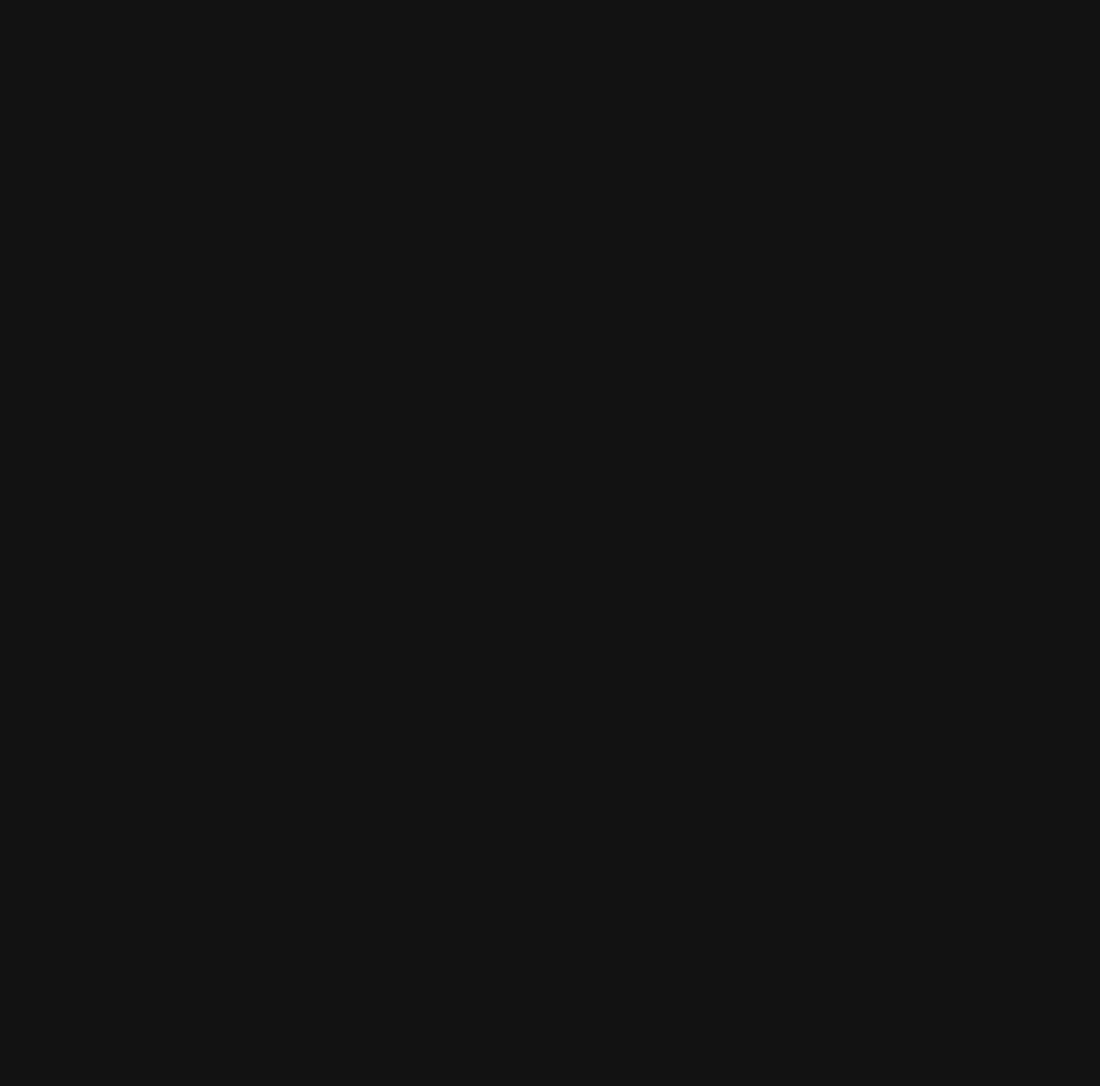
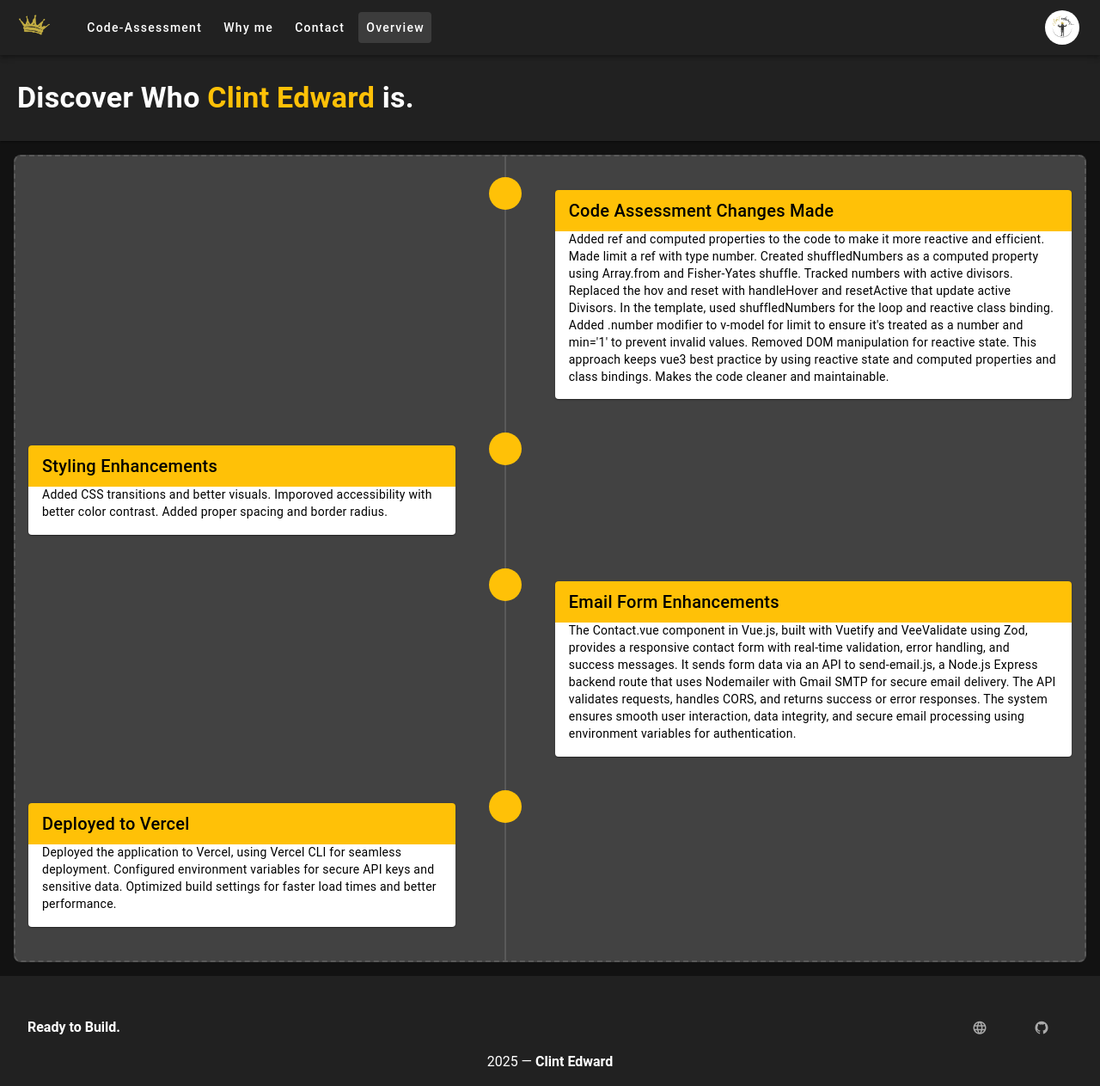
Before and after one commit to oceanpulse/code_assessment, a Vue app: page /overview in a window 1280 px wide. Before the commit this address had no page. Shown: the whole page at 86% size. Before the commit the page ends 800 px from the top, so only its background shows below. Built offline with nearby package versions, Linux system fonts and the light colour scheme.

Commit message:
complete

```diff
--- a/components.d.ts
+++ b/components.d.ts
@@ -17,6 +17,7 @@ declare module 'vue' {
     HomeComponent: typeof import('./src/components/HomeComponent.vue')['default']
     Navbar: typeof import('./src/components/Navbar.vue')['default']
     Numbers: typeof import('./src/components/Numbers.vue')['default']
+    Overview: typeof import('./src/components/Overview.vue')['default']
     RouterLink: typeof import('vue-router')['RouterLink']
     RouterView: typeof import('vue-router')['RouterView']
     Technicals: typeof import('./src/components/Technicals.vue')['default']
--- a/src/components/Dashboard.vue
+++ b/src/components/Dashboard.vue
@@ -43,11 +43,11 @@
       <v-spacer />
 
       <template #append>
-        <v-btn
+        <!-- <v-btn
           class="ms-1"
           color="medium-emphasis"
           icon="mdi-bell-outline"
-        />
+        /> -->
 
         <v-btn class="ms-1" icon>
           <v-avatar image="@/assets/clint.png" />
@@ -77,7 +77,7 @@
 
   <v-footer class="d-flex flex-column pt-10 accent-2">
     <div class="accent-2 d-flex w-100 align-center px-4">
-      <strong>I am ready to be onboarded!</strong>
+      <strong>Ready to Build.</strong>
       <v-spacer></v-spacer>
       <v-btn
         v-for="icon in icons"
@@ -105,7 +105,7 @@ const items = [
   { text: 'Code-Assessment', to: '/numbers' },
   { text: 'Why me', to: '/whyme' },
   { text: 'Contact', to: '/contact' },
-  { text: 'Technicals', to: '/technicals' },
+  { text: 'Overview', to: '/overview' },
 
 ];
 
--- /dev/null
+++ b/src/components/Overview.vue
@@ -0,0 +1,59 @@
+<template>
+  <v-timeline align="start">
+    <v-timeline-item
+      v-for="(item, i) in items"
+      :key="i"
+      :dot-color="item.color"
+      fill-dot
+    >
+      <v-card class="card">
+        <v-card-title :class="['text-h6', `bg-${item.color}`]">
+          {{ item.title }}
+        </v-card-title>
+        <v-card-text class="bg-white text--primary">
+          <p>{{ item.description }}</p>
+
+        </v-card-text>
+      </v-card>
+    </v-timeline-item>
+  </v-timeline>
+</template>
+
+<script setup lang="ts">
+interface TimelineItem {
+  title: string;
+  description: string;
+
+  color: string;
+}
+
+const items: TimelineItem[] = [
+  {
+    title: "Code Assessment Changes Made",
+    description: "Added ref and computed properties to the code to make it more reactive and efficient. Made limit a ref with type number. Created shuffledNumbers as a computed property using Array.from and Fisher-Yates shuffle. Tracked numbers with active divisors. Replaced the hov and reset with handleHover and resetActive that update active Divisors. In the template, used shuffledNumbers for the loop and reactive class binding. Added .number modifier to v-model for limit to ensure it's treated as a number and min='1' to prevent invalid values. Removed DOM manipulation for reactive state. This approach keeps vue3 best practice by using reactive state and computed properties and class bindings. Makes the code cleaner and maintainable.",
+    color: "amber",
+  },
+  {
+    title: "Styling Enhancements",
+    description: "Added CSS transitions and better visuals. Imporoved accessibility with better color contrast. Added proper spacing and border radius.",
+    color: "amber",
+  },
+  {
+    title: "Email Form Enhancements",
+    description: "The Contact.vue component in Vue.js, built with Vuetify and VeeValidate using Zod, provides a responsive contact form with real-time validation, error handling, and success messages. It sends form data via an API to send-email.js, a Node.js Express backend route that uses Nodemailer with Gmail SMTP for secure email delivery. The API validates requests, handles CORS, and returns success or error responses. The system ensures smooth user interaction, data integrity, and secure email processing using environment variables for authentication.",
+    color: "amber",
+  },
+  {
+    title: "Deployed to Vercel",
+    description: "Deployed the application to Vercel, using Vercel CLI for seamless deployment. Configured environment variables for secure API keys and sensitive data. Optimized build settings for faster load times and better performance.",
+    color: "amber",
+  },
+
+];
+</script>
+
+<style>
+  .card {
+    margin: 15px;
+  }
+</style>
--- a/src/components/Technicals.vue
+++ /dev/null
@@ -1,92 +0,0 @@
-<template>
-  <v-timeline align="start">
-    <v-timeline-item
-      v-for="(item, i) in items"
-      :key="i"
-      :dot-color="item.color"
-
-      fill-dot
-    >
-      <v-card>
-        <v-card-title :class="['text-h6', `bg-${item.color}`]">
-          Lorem Ipsum Dolor
-        </v-card-title>
-        <v-card-text class="bg-white text--primary">
-          <p>Lorem ipsum dolor sit amet, no nam oblique veritus. Commune scaevola imperdiet nec ut, sed euismod convenire principes at. Est et nobis iisque percipit, an vim zril disputando voluptatibus, vix an salutandi sententiae.</p>
-          <v-btn
-            :color="item.color"
-            variant="outlined"
-          >
-            Button
-          </v-btn>
-        </v-card-text>
-      </v-card>
-    </v-timeline-item>
-  </v-timeline>
-</template>
-
-<script setup lang="ts">
-interface TimelineItem {
-  text: string;
-  color: string;
-
-  // Add other properties as needed
-}
-
-const items: TimelineItem[] = [
-  {
-    text: "Item 1",
-    color: "blue",
-
-    // Add other properties
-  },
-  {
-    text: "Item 2",
-    color: "green",
-    // Add other properties
-  },
-  {
-    text: "Item 2",
-    color: "green",
-    // Add other properties
-  },
-  {
-    text: "Item 2",
-    color: "green",
-    // Add other properties
-  },
-  {
-    text: "Item 2",
-    color: "green",
-    // Add other properties
-  },
-  {
-    text: "Item 2",
-    color: "green",
-    // Add other properties
-  },
-  {
-    text: "Item 2",
-    color: "green",
-    // Add other properties
-  },
-  // Add more items as needed
-];
-</script>
-
-<style>
-.v-container {
-  display: flex;
-  justify-content: center;
-  align-items: center;
-  min-height: 68vh;
-}
-
-.text-amber {
-    color: #FFD740
-  }
-
-.text-black {
-   color: #000000
-}
-</style>
--- a/src/router/index.ts
+++ b/src/router/index.ts
@@ -3,7 +3,7 @@ import NumbersApp from '../components/Numbers.vue'
 import DashboardApp from '../components/Dashboard.vue'
 import ContactApp from '../components/Contact.vue'
 import WhymeApp from '@/components/Whyme.vue'
-import TechnicalsApp from '@/components/Technicals.vue'
+import OverviewApp from '@/components/Overview.vue'
 
 const routes: RouteRecordRaw[] = [
   {
@@ -30,9 +30,9 @@ const routes: RouteRecordRaw[] = [
         component: ContactApp
       },
       {
-        path: '/technicals',
-        name: 'Technicals',
-        component: TechnicalsApp
+        path: '/overview',
+        name: 'Overview',
+        component: OverviewApp
       }
     ]
   }
```
Also changed, not shown: src/components/Numbers.vue (+13 -3 lines).
